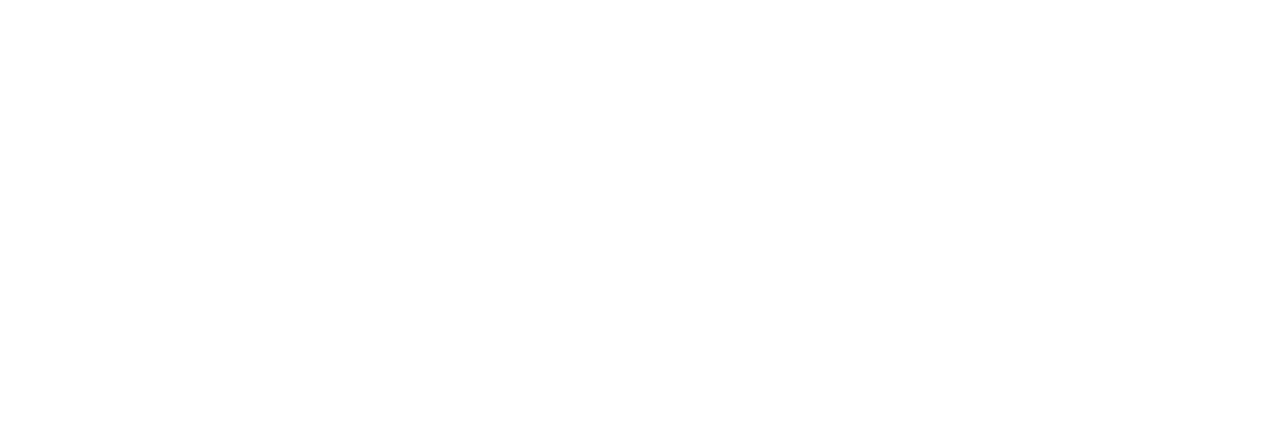
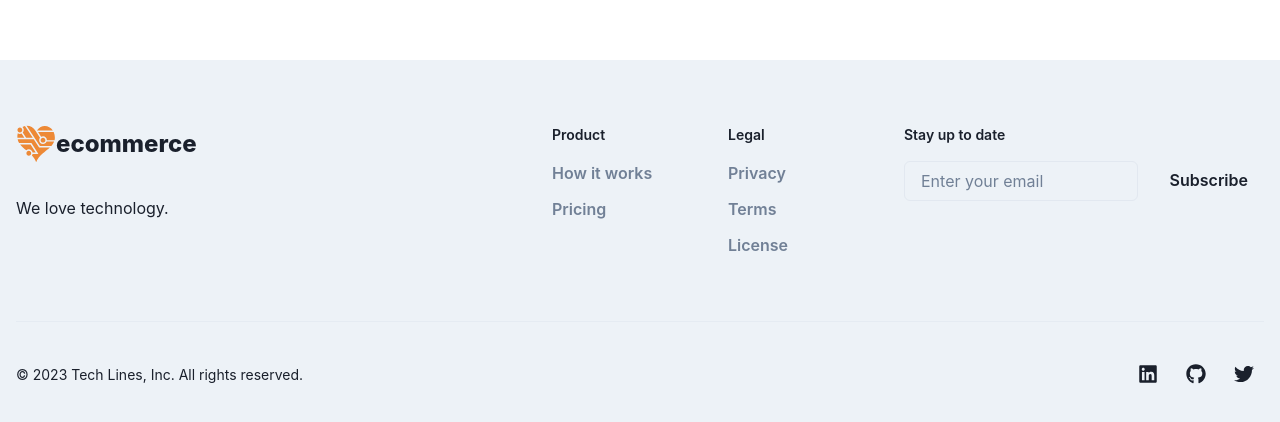
Before and after one commit to eudeamonism/ecommerce, a React (Create React App) app in the folder client/: page /cart in a window 1280 px wide. Shown: the part 804-1226 px from the top of the page. Before the commit the page ends 864 px from the top, so only its background shows below. Built offline with nearby package versions, Linux system fonts and the light colour scheme.

Commit message:
Landing Page

```diff
--- a/client/src/App.js
+++ b/client/src/App.js
@@ -6,6 +6,8 @@ import { CartScreen } from './screens/CartScreen';
 import HomePage from './screens/HomePage';
 import ProductsScreen from './screens/ProductsScreen';
 import ProductScreen from './screens/ProductScreen';
+import Footer from './components/Footer';
+import LandingScreen from './screens/LandingScreen';
 
 function App() {
 	return (
@@ -14,15 +16,18 @@ function App() {
 				<Navbar />
 				<main>
                     <Routes>
-                        <Route path='/' element={<HomePage/> } />
+                        <Route path='/' element={<LandingScreen/> } />
+                        <Route path='/homepage' element={<HomePage/> } />
 						<Route path='/products' element={<ProductsScreen />} />
 						<Route path='/product/:id' element={<ProductScreen />} />
 						<Route path='/cart' element={<CartScreen />} />
 					</Routes>
-				</main>
+                </main>
+                <Footer />
 			</Router>
 		</ChakraProvider>
 	);
 }
 
+
 export default App;
--- /dev/null
+++ b/client/src/components/Footer.jsx
@@ -0,0 +1,85 @@
+import {
+	Button,
+	ButtonGroup,
+	Container,
+	Divider,
+	IconButton,
+	Input,
+	Stack,
+	Text,
+	useColorModeValue,
+	Box,
+	Flex,
+	Icon,
+} from '@chakra-ui/react';
+import { FaGithub, FaLinkedin, FaTwitter } from 'react-icons/fa';
+import { GiTechnoHeart } from 'react-icons/gi';
+
+const Footer = () => (
+	<Box w='100%' bg={useColorModeValue('gray.100', 'gray.900')}>
+		<Container as='footer' role='contentinfo' maxW='7xl'>
+			<Stack
+				spacing='8'
+				direction={{ base: 'column', md: 'row' }}
+				justify='space-between'
+				py={{ base: '12', md: '16' }}>
+				<Stack spacing={{ base: '6', md: '8' }} align='start'>
+					<Flex alignItems='center'>
+						<Icon as={GiTechnoHeart} h={10} w={10} color='orange.400' />
+						<Text fontSize='2xl' fontWeight='extrabold'>
+							ecommerce
+						</Text>
+					</Flex>
+					<Text color='muted'>We love technology.</Text>
+				</Stack>
+				<Stack direction={{ base: 'column-reverse', md: 'column', lg: 'row' }} spacing={{ base: '12', md: '8' }}>
+					<Stack direction='row' spacing='8'>
+						<Stack spacing='4' minW='36' flex='1'>
+							<Text fontSize='sm' fontWeight='semibold' color='subtle'>
+								Product
+							</Text>
+							<Stack spacing='3' shouldWrapChildren>
+								<Button variant='link'>How it works</Button>
+								<Button variant='link'>Pricing</Button>
+							</Stack>
+						</Stack>
+						<Stack spacing='4' minW='36' flex='1'>
+							<Text fontSize='sm' fontWeight='semibold' color='subtle'>
+								Legal
+							</Text>
+							<Stack spacing='3' shouldWrapChildren>
+								<Button variant='link'>Privacy</Button>
+								<Button variant='link'>Terms</Button>
+								<Button variant='link'>License</Button>
+							</Stack>
+						</Stack>
+					</Stack>
+					<Stack spacing='4'>
+						<Text fontSize='sm' fontWeight='semibold' color='subtle'>
+							Stay up to date
+						</Text>
+						<Stack spacing='4' direction={{ base: 'column', sm: 'row' }} maxW={{ lg: '360px' }}>
+							<Input placeholder='Enter your email' type='email' required />
+							<Button variant='primary' type='submit' flexShrink={0}>
+								Subscribe
+							</Button>
+						</Stack>
+					</Stack>
+				</Stack>
+			</Stack>
+			<Divider />
+			<Stack pt='8' pb='12' justify='space-between' direction={{ base: 'column-reverse', md: 'row' }} align='center'>
+				<Text fontSize='sm' color='subtle'>
+					&copy; {new Date().getFullYear()} Tech Lines, Inc. All rights reserved.
+				</Text>
+				<ButtonGroup variant='ghost'>
+					<IconButton as='a' href='#' aria-label='LinkedIn' icon={<FaLinkedin fontSize='1.25rem' />} />
+					<IconButton as='a' href='#' aria-label='GitHub' icon={<FaGithub fontSize='1.25rem' />} />
+					<IconButton as='a' href='#' aria-label='Twitter' icon={<FaTwitter fontSize='1.25rem' />} />
+				</ButtonGroup>
+			</Stack>
+		</Container>
+	</Box>
+);
+
+export default Footer;
--- a/client/src/screens/HomePage.jsx
+++ b/client/src/screens/HomePage.jsx
@@ -1,5 +1,6 @@
 import React, { useState, useEffect } from 'react';
-import { Box, Center, Heading, Text, Image, Spinner } from '@chakra-ui/react';
+import { Link as ReactLink } from 'react-router-dom';
+import { Box, Center, Text, Image, Spinner, useColorModeValue, Link, Heading } from '@chakra-ui/react';
 
 function Homepage() {
 	const [quote, setQuote] = useState('');
@@ -22,13 +23,29 @@ function Homepage() {
 	}, []);
 
 	return (
-		<Box py='8'>
+		<Box py={{ base: '2', md: '8' }}>
 			<Center>
-				<Box maxW='xl' p='6' borderWidth='1px' borderRadius='lg'>
+				<Link
+					as={ReactLink}
+					color={useColorModeValue('orange.500', 'orange.300')}
+					fontWeight='light'
+					fontSize='lg'
+					to='/'>
+					<Center maxW={{ base: 'xs', md: 'full' }} textAlign='center'>
+						<Heading>Back to Home Page</Heading>
+					</Center>
+				</Link>
+			</Center>
+			<Center>
+				<Box maxW={{ base: 'md', md: 'xl' }} p={{ base: '4', md: '6' }} borderWidth='1px' borderRadius='lg'>
 					<Center>
-						{isLoading ? <Spinner size='lg' /> : <Image src={dogImageUrl} alt='random dog' boxSize='lg' />}
+						{isLoading ? (
+							<Spinner size={{ base: 'lg', md: 'xl' }} />
+						) : (
+							<Image src={dogImageUrl} alt='random dog' boxSize={{ base: 'auto', md: 'lg' }} />
+						)}
 					</Center>
-					<Text fontSize='lg' fontStyle='italic' textAlign='center' my='4'>
+					<Text fontSize={{ base: 'md', md: 'lg' }} fontStyle='italic' textAlign='center' my='4'>
 						{quote}
 					</Text>
 				</Box>
--- /dev/null
+++ b/client/src/screens/LandingScreen.jsx
@@ -0,0 +1,75 @@
+import {
+	Box,
+	Flex,
+	Heading,
+	HStack,
+	Icon,
+	Image,
+	Link,
+	Skeleton,
+	Stack,
+	useColorModeValue,
+	Text,
+} from '@chakra-ui/react';
+import { FaArrowRight, FaBroom } from 'react-icons/fa';
+import { Link as ReactLink } from 'react-router-dom';
+import { GiTechnoHeart } from 'react-icons/gi';
+
+const LandingScreen = () => (
+	<Box maxW='8xl' mx='auto' px={{ base: '0', lg: '12' }} py={{ base: '0', lg: '12' }} minH='6xl'>
+		<Stack direction={{ base: 'column-reverse', lg: 'row' }} spacing={{ base: '0', lg: '20' }}>
+			<Box
+				width={{ lg: 'sm' }}
+				transform={{ base: 'translateY(-50%)', lg: 'none' }}
+				bg={{ base: useColorModeValue('orange.50', 'gray.700'), lg: 'transparent' }}
+				mx={{ base: '6', md: '8', lg: '0' }}
+				px={{ base: '6', md: '8', lg: '0' }}
+				py={{ base: '6', md: '8', lg: '12' }}>
+				<Stack spacing={{ base: '8', lg: '10' }}>
+					<Stack spacing={{ base: '2', lg: '4' }}>
+						<Flex alignItems='center'>
+							<Icon as={GiTechnoHeart} h={12} w={12} color={useColorModeValue('orange.500', 'orange.300')} />
+							<Text fontSize='4xl' fontWeight='bold'>
+								Tech Lines
+							</Text>
+						</Flex>
+						<Heading size='xl' fontWeight='normal'>
+							Refresh your equipment
+						</Heading>
+					</Stack>
+					<HStack spacing='3'>
+						<Link
+							as={ReactLink}
+							to='/products'
+							color={useColorModeValue('orange.500', 'orange.300')}
+							fontWeight='bold'
+							fontSize='lg'>
+							Discover now
+						</Link>
+						<Icon color={useColorModeValue('orange.500', 'ornage.300')} as={FaArrowRight} />
+					</HStack>
+				</Stack>
+			</Box>
+			<Flex flex='1' overflow='hidden'>
+				<Image
+					src='images/landing.jpg'
+					alt='Lovely Image'
+					fallback={<Skeleton />}
+					maxH='550px'
+					minW='300px'
+					objectFit='cover'
+					flex='1'
+				/>
+			</Flex>
+		</Stack>
+		<Link
+			as={ReactLink}
+			color={useColorModeValue('orange.500', 'orange.300')}
+			fontWeight='light'
+			fontSize='lg'
+			to='/homepage'> Quote of the Day
+		</Link>
+	</Box>
+);
+
+export default LandingScreen;
```
